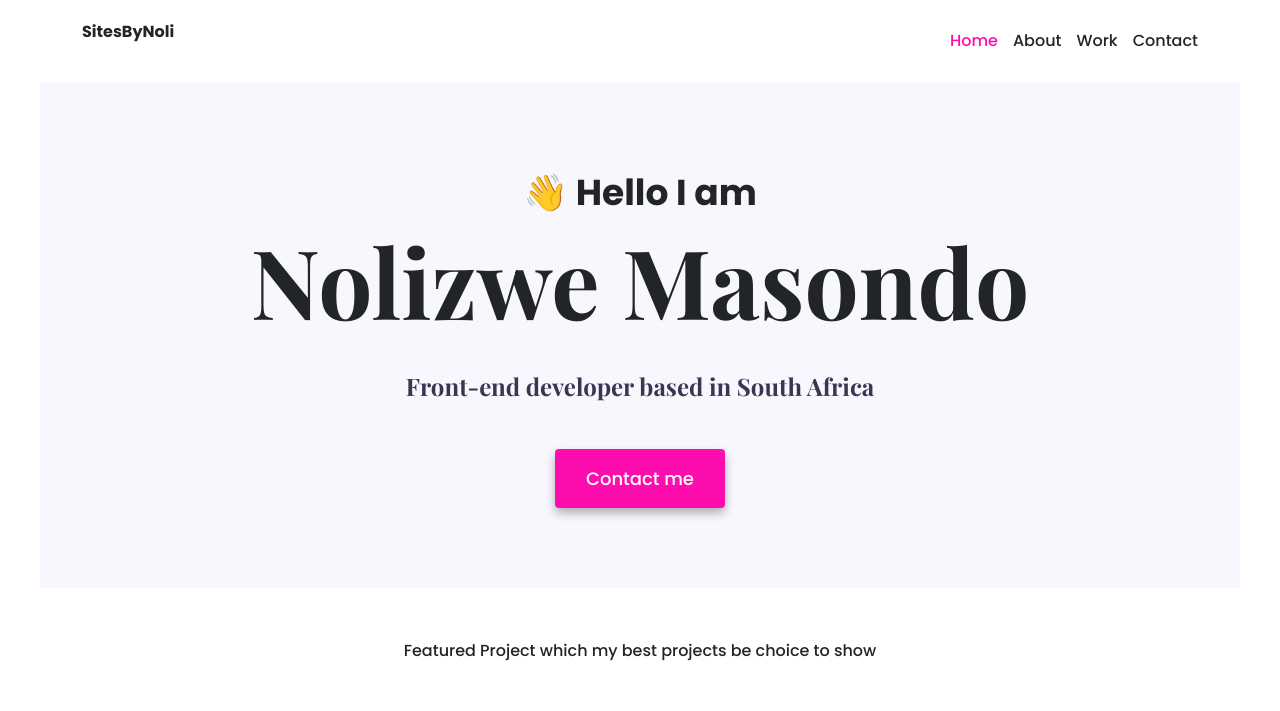
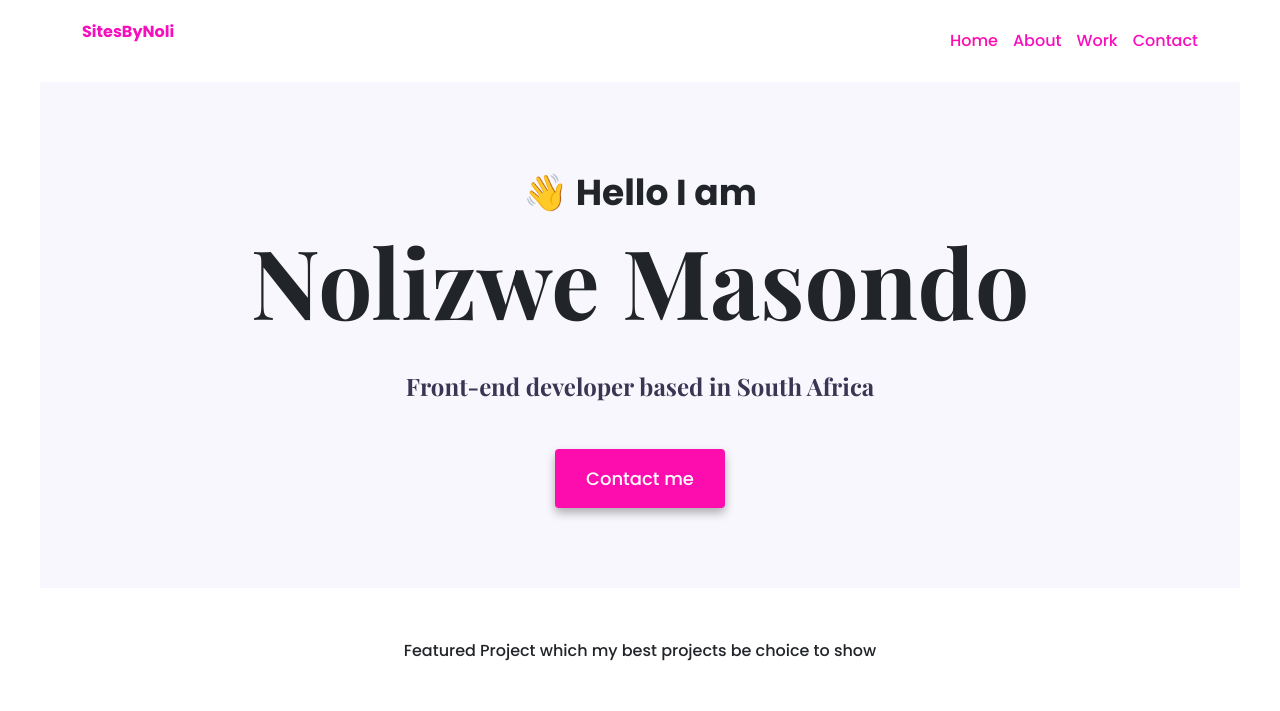
Before and after one commit to nolizwemas/portfolio-project, a plain HTML site: page index.html in a window 1280 px wide. Shown: the top 711 px of the page. Drawn offline with nearby package versions, Linux system fonts and the light colour scheme.

Commit message:
Update style.css

```diff
--- a/styles/style.css
+++ b/styles/style.css
@@ -149,7 +149,7 @@ nav li {
 
 nav a {
     text-decoration: none;
-    color: #212529;
+    color: #f70fbd;
     transition: all 100ms ease-in-out;
 }
 
```
